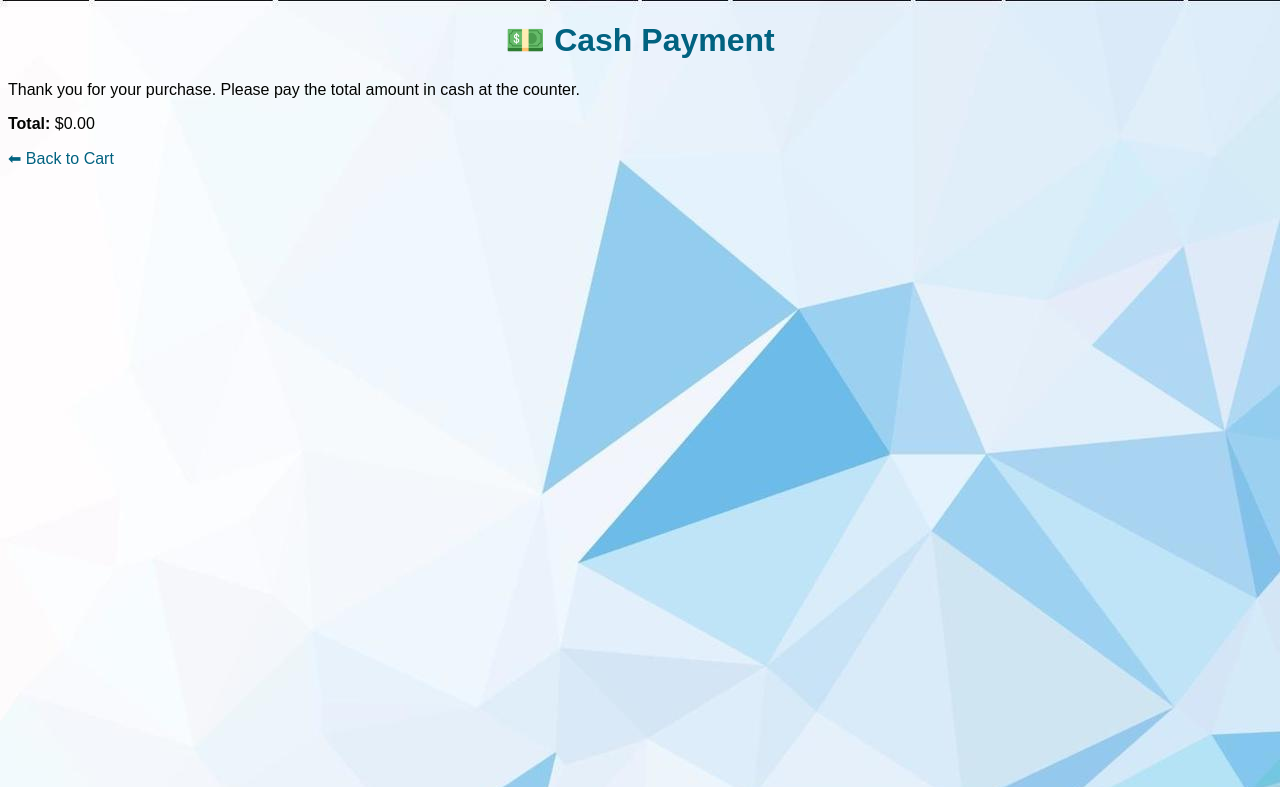
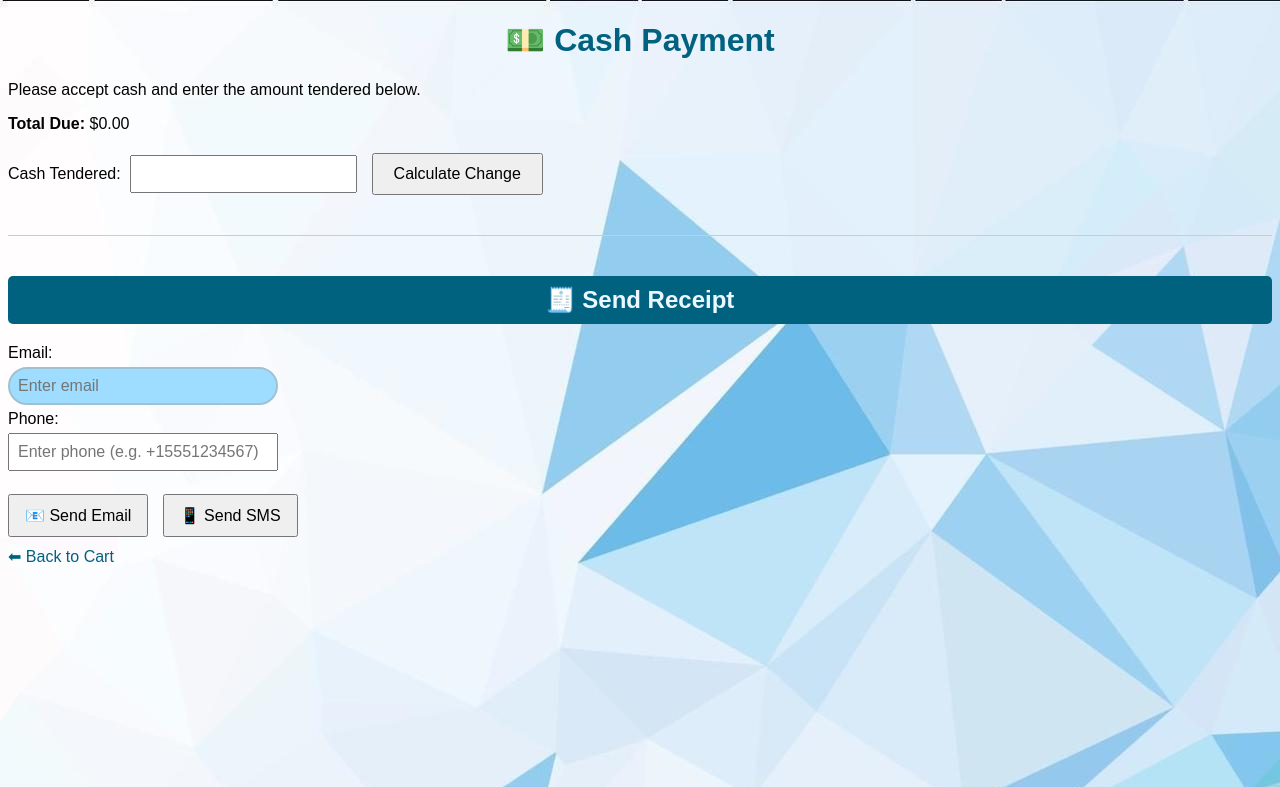
Before and after one commit to RealGrapeTree/CSC.289-sp25capstoneproject_group9, a Flask app: page /cash_checkout in a window 1280 px wide. Shown: the top 787 px of the page. Run offline with Flask 3, Linux system fonts and the light colour scheme; parts of the project's set-up code (start-up, migrations or seed data) failed here and were passed over.

Commit message:
Added email text checkout

```diff
--- a/Novel_Solutions/templates/cash_checkout.html
+++ b/Novel_Solutions/templates/cash_checkout.html
@@ -5,14 +5,120 @@
     <meta name="viewport" content="width=device-width, initial-scale=1.0">
     <title>Cash Payment</title>
     <link rel="stylesheet" href="/static/styles.css">
+    <style>
+        .calculator {
+            margin-top: 20px;
+        }
+        .calculator input {
+            padding: 8px;
+            font-size: 16px;
+        }
+        .calculator button {
+            padding: 10px 20px;
+            font-size: 16px;
+            margin-left: 10px;
+        }
+        .result {
+            margin-top: 15px;
+            font-weight: bold;
+        }
+        .receipt-options {
+            margin-top: 40px;
+            padding-top: 20px;
+            border-top: 1px solid #ccc;
+        }
+        .receipt-options input {
+            padding: 8px;
+            margin: 5px 0;
+            font-size: 16px;
+            width: 250px;
+        }
+        .receipt-options button {
+            padding: 10px 15px;
+            margin-right: 10px;
+            font-size: 16px;
+        }
+        #receipt-msg {
+            margin-top: 10px;
+            font-weight: bold;
+        }
+    </style>
 </head>
 <body>
     <h1>💵 Cash Payment</h1>
-    <p>Thank you for your purchase. Please pay the total amount in cash at the counter.</p>
+    <p>Please accept cash and enter the amount tendered below.</p>
 
-    <p><strong>Total:</strong> ${{ "%.2f"|format(total_amount|float) }}</p>
+    <p><strong>Total Due:</strong> ${{ "%.2f"|format(total_amount|float) }}</p>
+
+    <div class="calculator">
+        <label for="cashInput">Cash Tendered:</label>
+        <input type="number" id="cashInput" step="0.01" min="0">
+        <button onclick="calculateChange()">Calculate Change</button>
+
+        <div id="changeResult" class="result"></div>
+    </div>
+
+    <!-- 🧾 Receipt Delivery Options -->
+    <div class="receipt-options">
+        <h2>🧾 Send Receipt</h2>
+
+        <label>Email:</label><br>
+        <input type="email" id="receipt-email" placeholder="Enter email"><br>
+
+        <label>Phone:</label><br>
+        <input type="tel" id="receipt-phone" placeholder="Enter phone (e.g. +15551234567)"><br><br>
+
+        <button onclick="sendEmailReceipt()">📧 Send Email</button>
+        <button onclick="sendSMSReceipt()">📱 Send SMS</button>
+
+        <div id="receipt-msg"></div>
+    </div>
 
     <!-- Back to Cart Button -->
     <a href="{{ url_for('Novel_cart.view_cart') }}" class="back-button">⬅ Back to Cart</a>
+
+    <script>
+        const totalAmount = {{ total_amount | float }};
+
+        function calculateChange() {
+            const cash = parseFloat(document.getElementById("cashInput").value);
+            const resultDiv = document.getElementById("changeResult");
+
+            if (isNaN(cash) || cash < totalAmount) {
+                resultDiv.innerHTML = "❌ Not enough cash tendered.";
+                resultDiv.style.color = "red";
+            } else {
+                const change = (cash - totalAmount).toFixed(2);
+                resultDiv.innerHTML = `✅ Change due: $${change}`;
+                resultDiv.style.color = "green";
+            }
+        }
+
+        function sendEmailReceipt() {
+            const email = document.getElementById("receipt-email").value;
+            fetch("/send-receipt/email", {
+                method: "POST",
+                headers: { "Content-Type": "application/json" },
+                body: JSON.stringify({ email: email })
+            })
+            .then(res => res.json())
+            .then(data => {
+                document.getElementById("receipt-msg").innerText = data.message;
+            });
+        }
+
+        function sendSMSReceipt() {
+            const phone = document.getElementById("receipt-phone").value;
+            fetch("/send-receipt/sms", {
+                method: "POST",
+                headers: { "Content-Type": "application/json" },
+                body: JSON.stringify({ phone: phone })
+            })
+            .then(res => res.json())
+            .then(data => {
+                document.getElementById("receipt-msg").innerText = data.message;
+            });
+        }
+    </script>
 </body>
 </html>
```
Also changed, not shown: Novel_Solutions/blueprints/POS/Novel_POS.py (+49 -46 lines), Novel_Solutions/templates/order_confirmation.html (+59 -0 lines).
